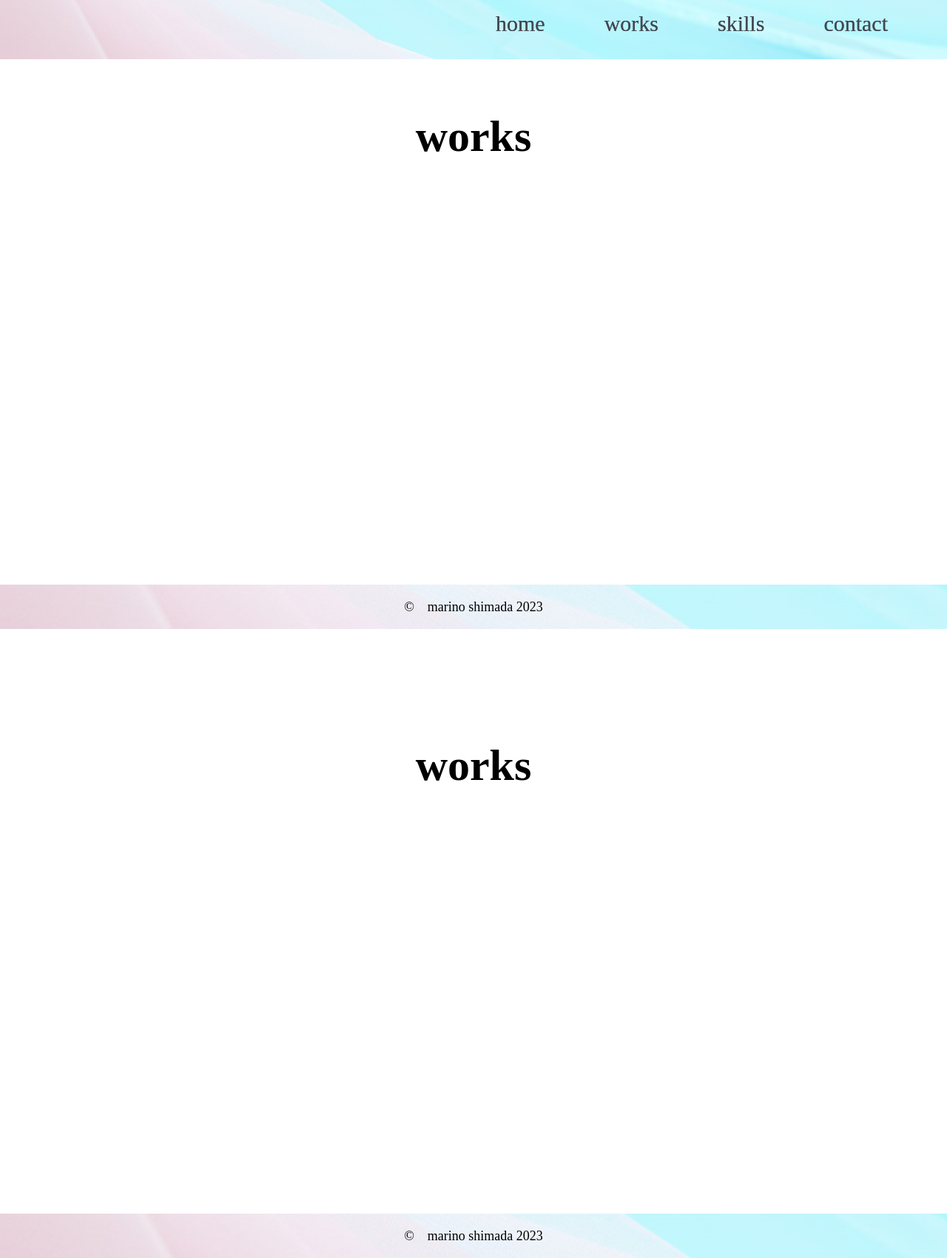
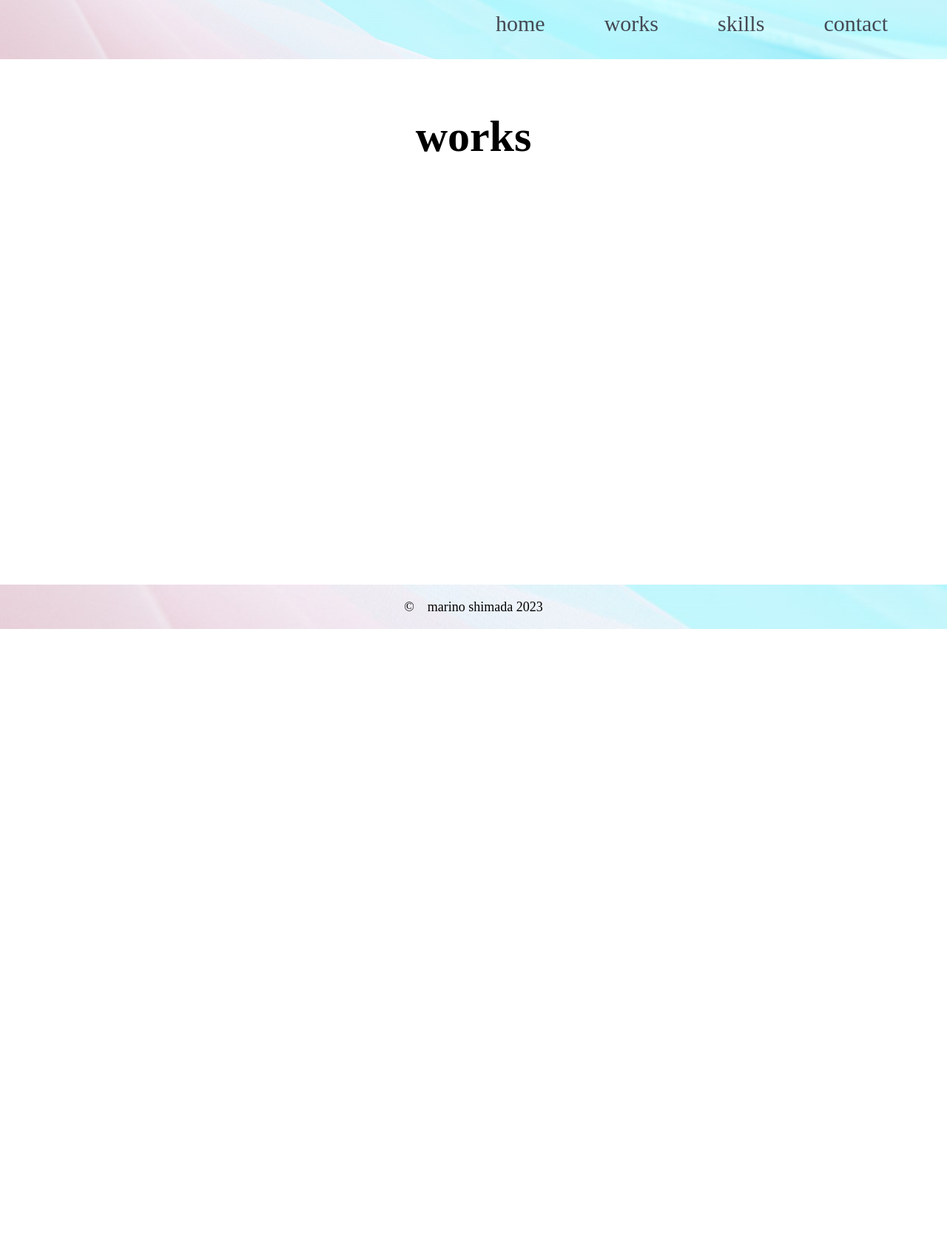
Before and after one commit to nrmarimox/works, a plain HTML site: page index.html in a window 1280 px wide. Shown: the whole page at 74% size. After the commit the page ends 850 px from the top, so only its background shows below. Drawn offline with Linux system fonts and the light colour scheme.

Commit message:
Update index.html

```diff
--- a/index.html
+++ b/index.html
@@ -52,45 +52,3 @@
 
 </body>
 </html>
-
-<link href="work.css" rel="stylesheet">
-
-<title>work</title>
-</head>
-<body>
-<header>
-    <div class="menu">
-            <ul>
-                <a href="https://nrmarimox.github.io/portforio.2023./"><li>home</li></a>
-                <a href="https://nrmarimox.github.io/works/"><li>works</li></a>
-                <a href="https://nrmarimox.github.io/portforio.2023/"><li>skills</li></a>
-                <a href="https://nrmarimox.github.io/contact/""><li>contact</li></a>
-        </ul>
-</div>
-</header>
-<div class="top-image">
-
-</div>
-
-<div class="content">
-    <div class="title">
-        <h1>works</h1>
-        </div>
-
-</div>
-
-
-
-<footer>
-    <div class="copyright">
-        ©　marino shimada 2023
-    </div>
-</footer>
-
-
-
-
-
-
-</body>
-</html>
```
